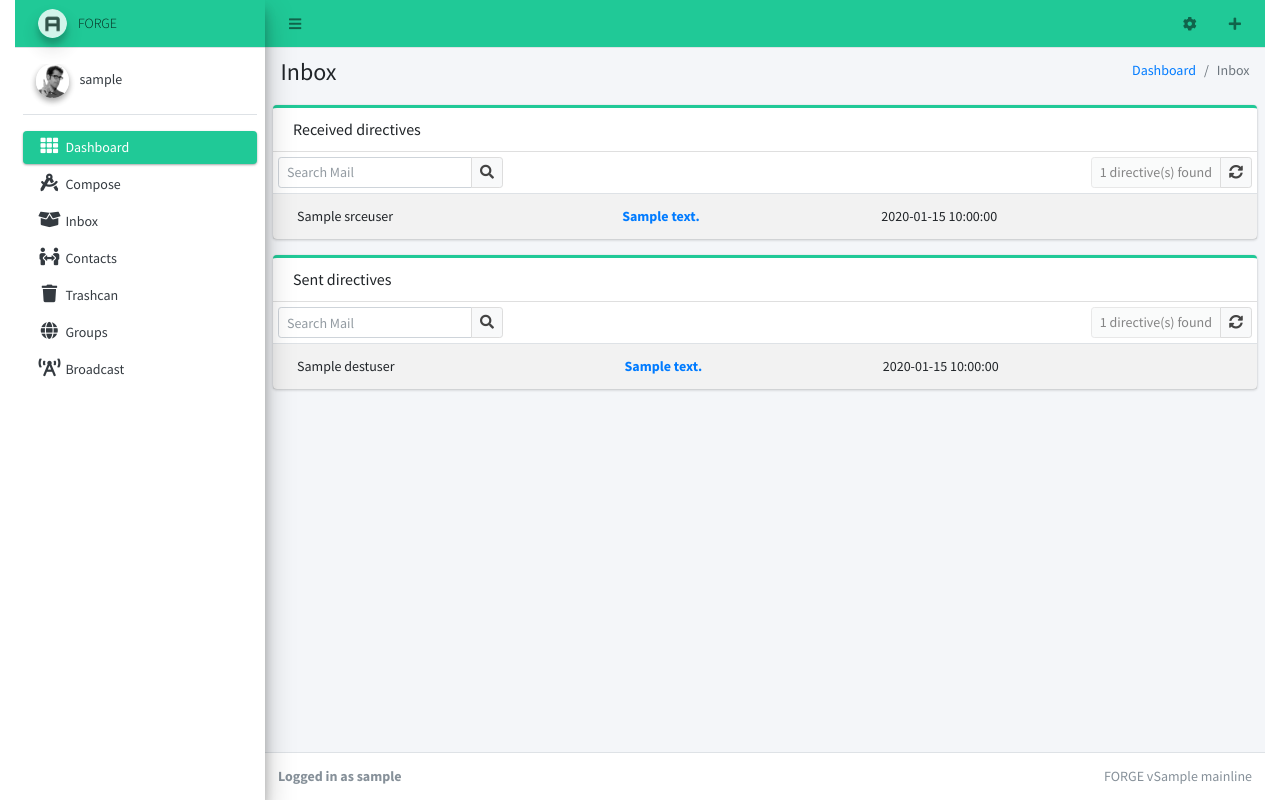
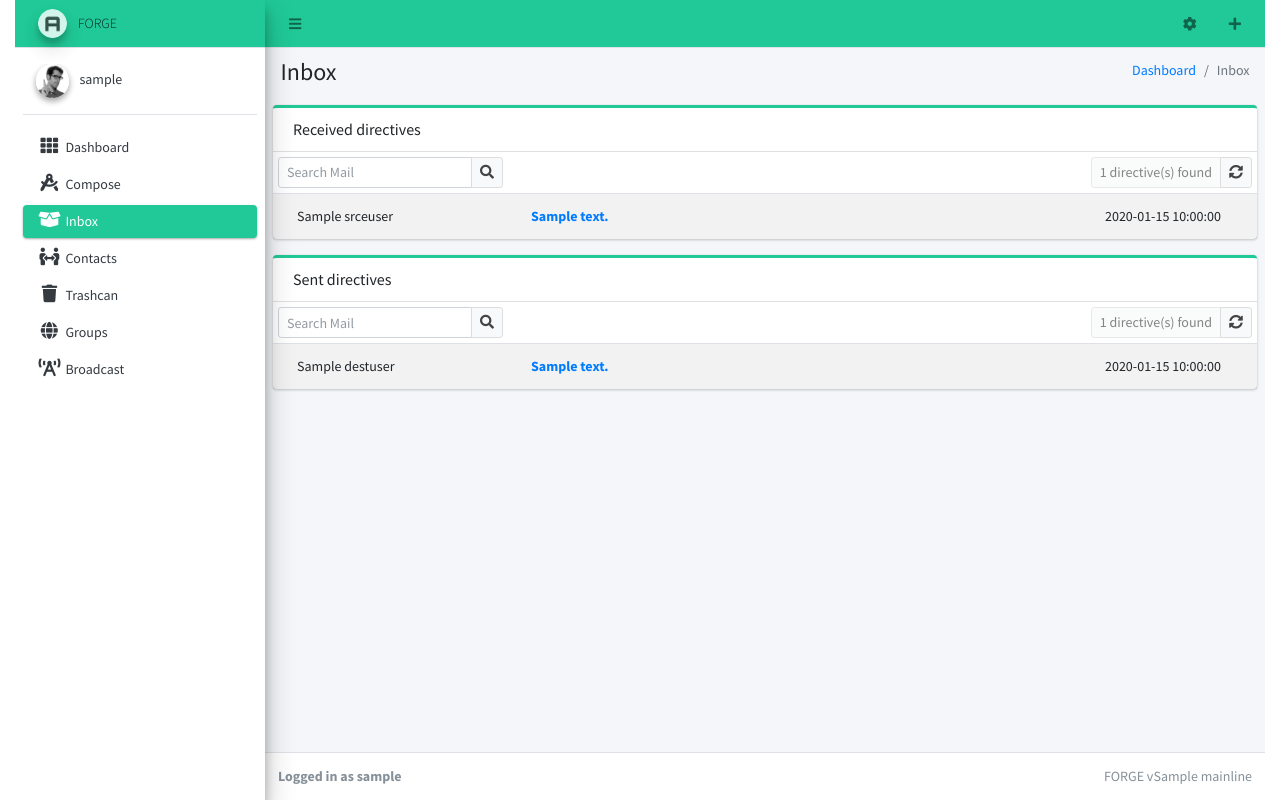
Before and after one commit to astrosonic/forge, a Flask app: template templates/inbxpoge.html in a window 1280 px wide. Run offline with Flask 2, Linux system fonts and the light colour scheme; the template is opened without the code that fills it: most values are stand-ins (such as "Sample title", 1, 10 or a date in 2020); some libraries are stand-ins or nearby versions.

Commit message:
Corrected link highlighting and text bolding
Tried my hand to fix #15 but to no avail

```diff
--- a/templates/inbxpoge.html
+++ b/templates/inbxpoge.html
@@ -43,9 +43,9 @@
       </div>
       <nav class="mt-2">
         <ul class="nav nav-pills nav-sidebar flex-column" data-widget="treeview" role="menu" data-accordion="false">
-          <li class="nav-item"><a href="#" class="nav-link active"><i class="nav-icon fas fa-th"></i><p>Dashboard</p></a></li>
+          <li class="nav-item"><a href="{{ url_for("dashbord") }}" class="nav-link"><i class="nav-icon fas fa-th"></i><p>Dashboard</p></a></li>
           <li class="nav-item"><a href="{{ url_for("makemail") }}" class="nav-link"><i class="nav-icon fas fa-drafting-compass"></i><p>Compose</p></a></li>
-          <li class="nav-item"><a href="{{ url_for("inbxpage") }}" class="nav-link"><i class="nav-icon fas fa-box-open"></i><p>Inbox</p></a></li>
+          <li class="nav-item"><a href="#" class="nav-link active"><i class="nav-icon fas fa-box-open"></i><p>Inbox</p></a></li>
           <li class="nav-item"><a href="{{ url_for("contacts") }}" class="nav-link"><i class="nav-icon fas fa-people-arrows"></i><p>Contacts</p></a></li>
           <li class="nav-item"><a href="{{ url_for("trashcan") }}" class="nav-link"><i class="nav-icon fas fa-trash"></i><p>Trashcan</p></a></li>
           <li class="nav-item"><a href="{{ url_for("grupdata") }}" class="nav-link"><i class="nav-icon fas fa-globe"></i><p>Groups</p></a></li>
@@ -96,14 +96,14 @@
               </div>
             </div>
           </div>
-          <div class="table-responsive mailbox-messages">
+          <div class="table-responsive-sm mailbox-messages">
             <table class="table table-hover table-striped">
               <tbody>
               {% for indx in recvdict %}
               <tr>
-                <td class="mailbox-name col-mde-3">{{ indx.srceuser }}</td>
-                <td class="mailbox-subject col-mde-7"><a href="{{ url_for("readinbx", paradrct="recv", mailiden=indx.mailiden) }}"><b>{{ indx.subjtext }}</a></b></td>
-                <td class="mailbox-date col-mde-2">{{ indx.timedata.date }} {{ indx.timedata.mont.tinyform }}</td>
+                <td class="mailbox-name col-sm-3">{{ indx.srceuser }}</td>
+                <td class="mailbox-subject col-sm-7"><b><a href="{{ url_for("readinbx", paradrct="recv", mailiden=indx.mailiden) }}">{{ indx.subjtext }}</a></b></td>
+                <td class="mailbox-date col-sm-2">{{ indx.timedata.date }} {{ indx.timedata.mont.tinyform }}</td>
               </tr>
               {% endfor %}
               </tbody>
@@ -137,14 +137,14 @@
               </div>
             </div>
           </div>
-          <div class="table-responsive mailbox-messages">
+          <div class="table-responsive-sm mailbox-messages">
             <table class="table table-hover table-striped">
               <tbody>
               {% for indx in senddict %}
               <tr>
-                <td class="mailbox-name col-mde-3">{{ indx.destuser }}</td>
-                <td class="mailbox-subject col-mde-7"><a href="{{ url_for("readinbx", paradrct="send", mailiden=indx.mailiden) }}"><b>{{ indx.subjtext }}</a></b></td>
-                <td class="mailbox-date col-mde-2">{{ indx.timedata.date }} {{ indx.timedata.mont.tinyform }}</td>
+                <td class="mailbox-name col-sm-3">{{ indx.destuser }}</td>
+                <td class="mailbox-subject col-sm-7"><b><a href="{{ url_for("readinbx", paradrct="send", mailiden=indx.mailiden) }}">{{ indx.subjtext }}</a></b></td>
+                <td class="mailbox-date col-sm-2">{{ indx.timedata.date }} {{ indx.timedata.mont.tinyform }}</td>
               </tr>
               {% endfor %}
               </tbody>
```
